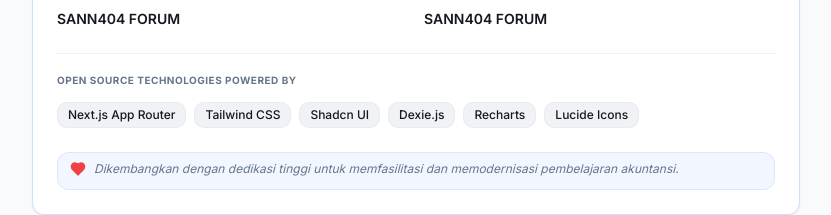
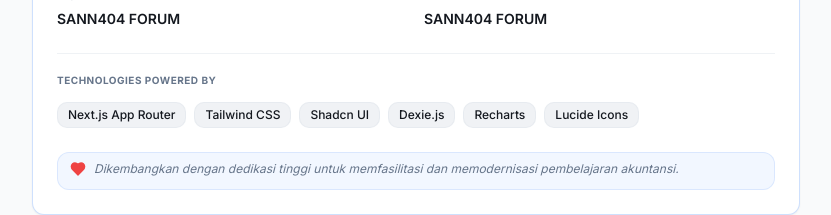
Before and after one commit to sanzzyproject/akutansi-nextjs, a Next.js app: page /docs in a window 1280 px wide. Shown: the part 1317-1532 px from the top of the page, without its empty margins (352-1183 px from the left). Built offline with nearby package versions, Linux system fonts and the light colour scheme.

Commit message:
Update page.tsx

```diff
--- a/app/docs/page.tsx
+++ b/app/docs/page.tsx
@@ -108,7 +108,7 @@ export default function DocsPage() {
           </div>
 
           <div className="pt-4 border-t border-border/50">
-            <span className="text-[10px] font-bold text-muted-foreground uppercase tracking-wider block mb-3">Open Source Technologies Powered By</span>
+            <span className="text-[10px] font-bold text-muted-foreground uppercase tracking-wider block mb-3">Technologies Powered By</span>
             <div className="flex flex-wrap gap-2">
               <span className="px-2.5 py-1 bg-muted rounded-md text-xs font-medium border border-border/50">Next.js App Router</span>
               <span className="px-2.5 py-1 bg-muted rounded-md text-xs font-medium border border-border/50">Tailwind CSS</span>
```
